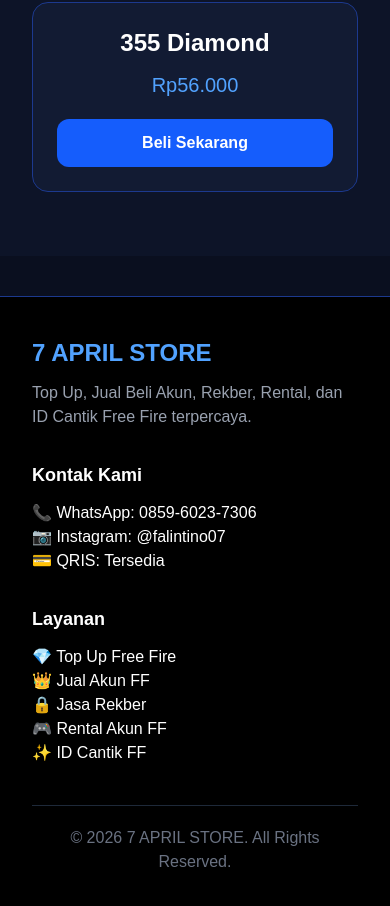
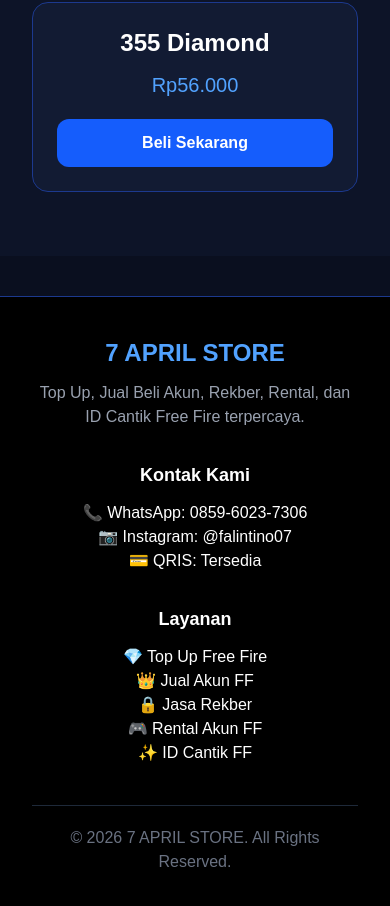
Before and after one commit to falintino/7-april-store, a Next.js app: page / in a window 390 px wide. Shown: the part 2443-3349 px from the top of the page. Built offline with nearby package versions, Linux system fonts and the light colour scheme.

Commit message:
Optimasi tampilan mobile

```diff
--- a/app/page.tsx
+++ b/app/page.tsx
@@ -191,7 +191,7 @@ export default function Home() {
 </section>
 {/* Footer */}
 <footer className="bg-black border-t border-blue-900 px-8 py-10 mt-10">
-  <div className="max-w-7xl mx-auto grid md:grid-cols-3 gap-8">
+  <div className="max-w-7xl mx-auto grid grid-cols-1 md:grid-cols-3 gap-8 text-center md:text-left">
 
     {/* Brand */}
     <div>
```
